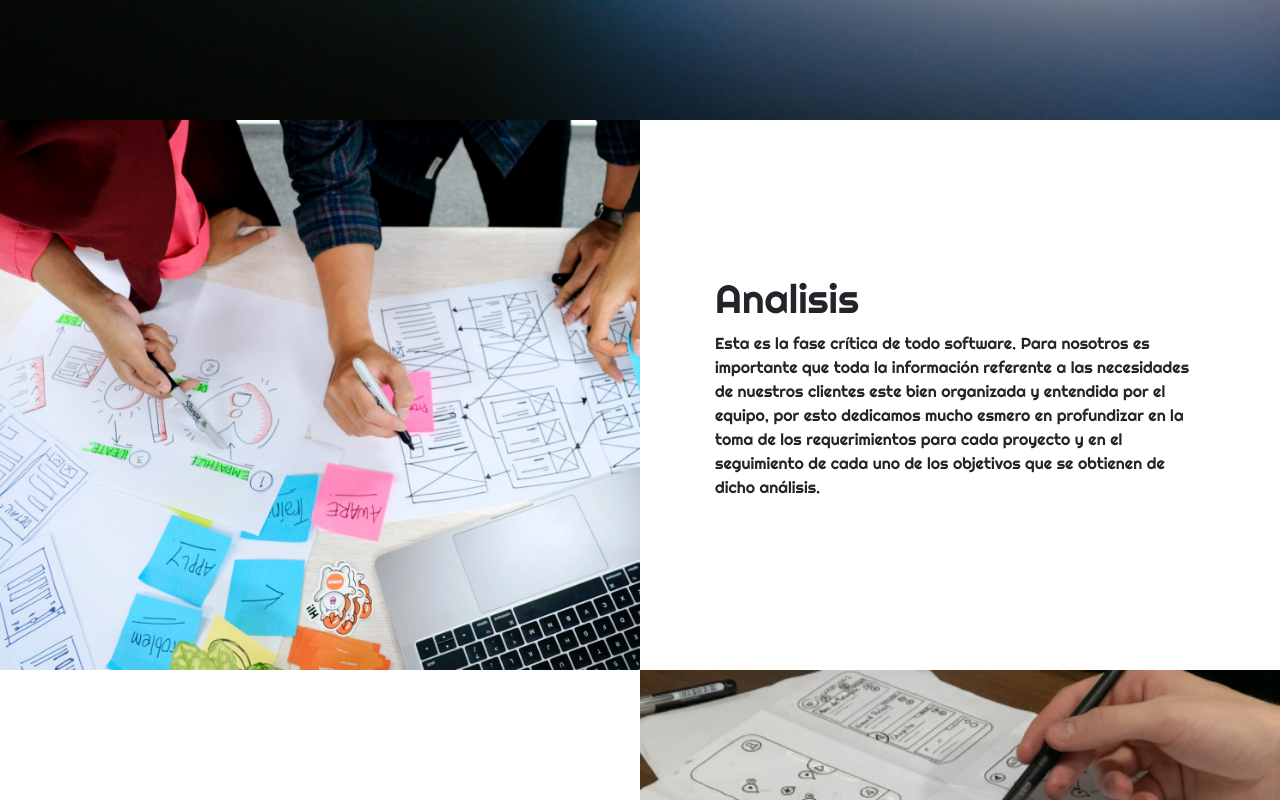
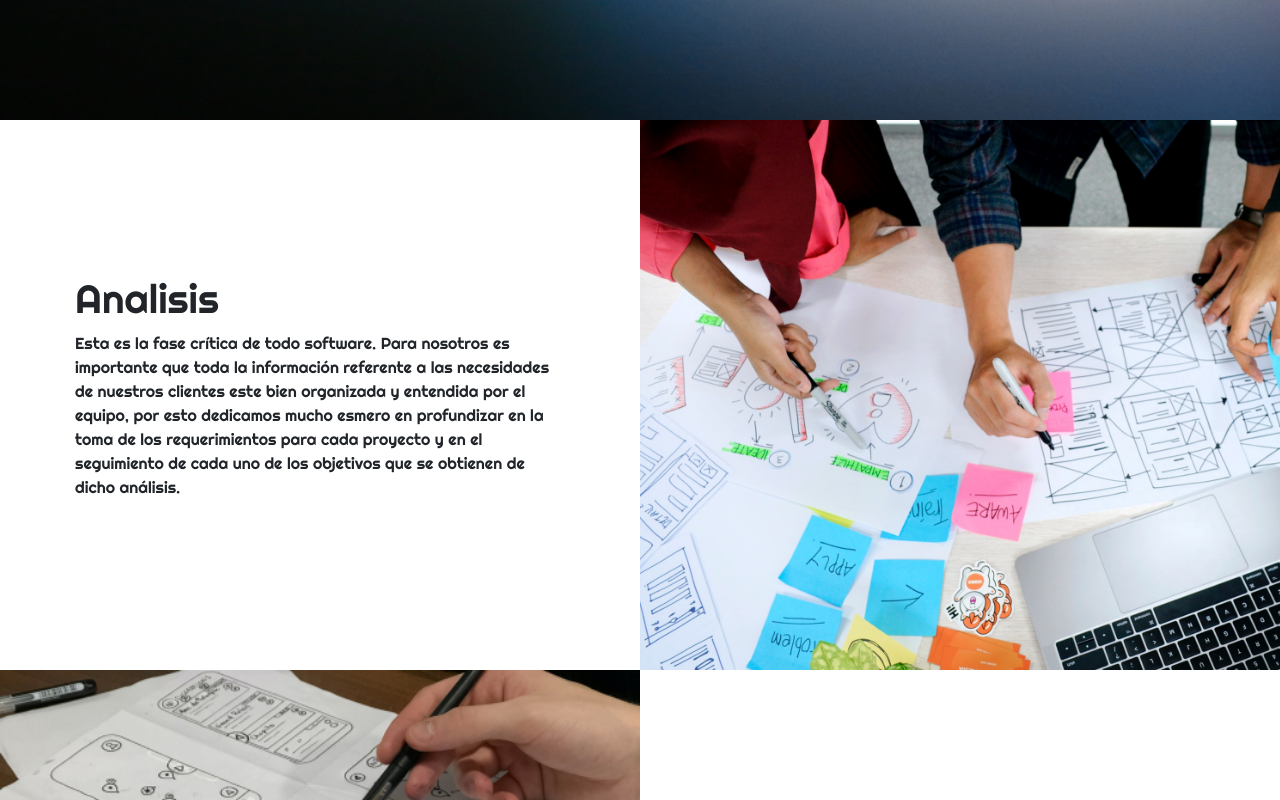
Before and after one commit to WtySoftware/webtechnologysoftware, a React (Create React App) app: page / in a window 1280 px wide. Shown: the part 680-1480 px from the top of the page. Built offline with nearby package versions, Linux system fonts and the light colour scheme.

Commit message:
cambio de direccion de contenido texto imagen de analisis, diseño,desarrollo y pruebas

```diff
--- a/src/App.css
+++ b/src/App.css
@@ -111,6 +111,7 @@ button.btn-second{
 }
 .testingBg{
   background-image: url(./img/test.png);
+  background-position: bottom;
 }
 .altura{
   min-height:550px ;
--- a/src/components/Info.js
+++ b/src/components/Info.js
@@ -10,7 +10,7 @@ function Info({datos}){
                     <h1>{title}</h1>
                     <p>{content}</p>
                 </div>
-                <div className={ imgPosition === "derecha" ? "order-first col-lg-6 col-md-4 infoBgImagen " + imagen : "order-last col-lg-6 col-md-4 infoBgImagen " + imagen} >
+                <div className={ imgPosition === "izquierda" ? "order-first col-lg-6 col-md-4 infoBgImagen " + imagen : "order-last col-lg-6 col-md-4 infoBgImagen " + imagen} >
                 </div>
             </div>
         </div>
```
